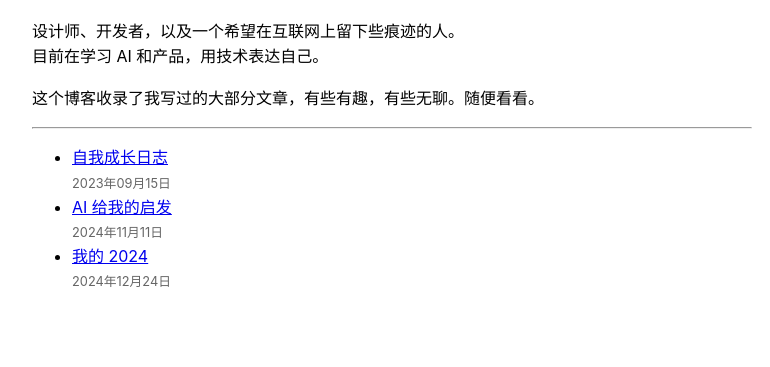
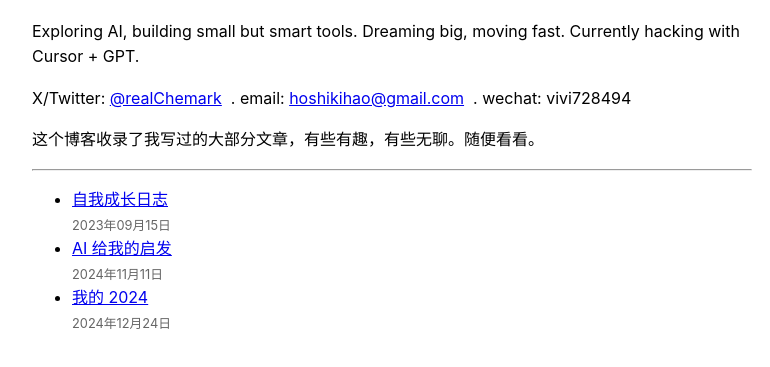
Before and after one commit to chemark/chemark.github.io, an Eleventy site: page index.html in a window 1280 px wide. Shown: the part 213-580 px from the top of the page, without its empty margins (248-1018 px from the left). Built offline with nearby package versions, Linux system fonts and the light colour scheme; Eleventy itself is replaced by a stand-in of ours; files that its build step writes are made by us from their sources.

Commit message:
更新网站首页的介绍内容

```diff
--- a/index.html
+++ b/index.html
@@ -11,8 +11,8 @@
       <h1>星树浩</h1>
     </div>
 
-    <p>设计师、开发者，以及一个希望在互联网上留下些痕迹的人。<br />
-目前在学习 AI 和产品，用技术表达自己。</p>
+    <p>Exploring AI, building small but smart tools. Dreaming big, moving fast. Currently hacking with Cursor + GPT.</p>
+<p>X/Twitter: <a href="https://twitter.com/realChemark" target="_blank">@realChemark</a> &nbsp;.&nbsp;email: <a href="mailto:hoshikihao@gmail.com">hoshikihao@gmail.com</a> &nbsp;.&nbsp;wechat: vivi728494</p>
 <p>这个博客收录了我写过的大部分文章，有些有趣，有些无聊。随便看看。</p>
 <hr />
 <ul style="list-style-type: disc;">
```
